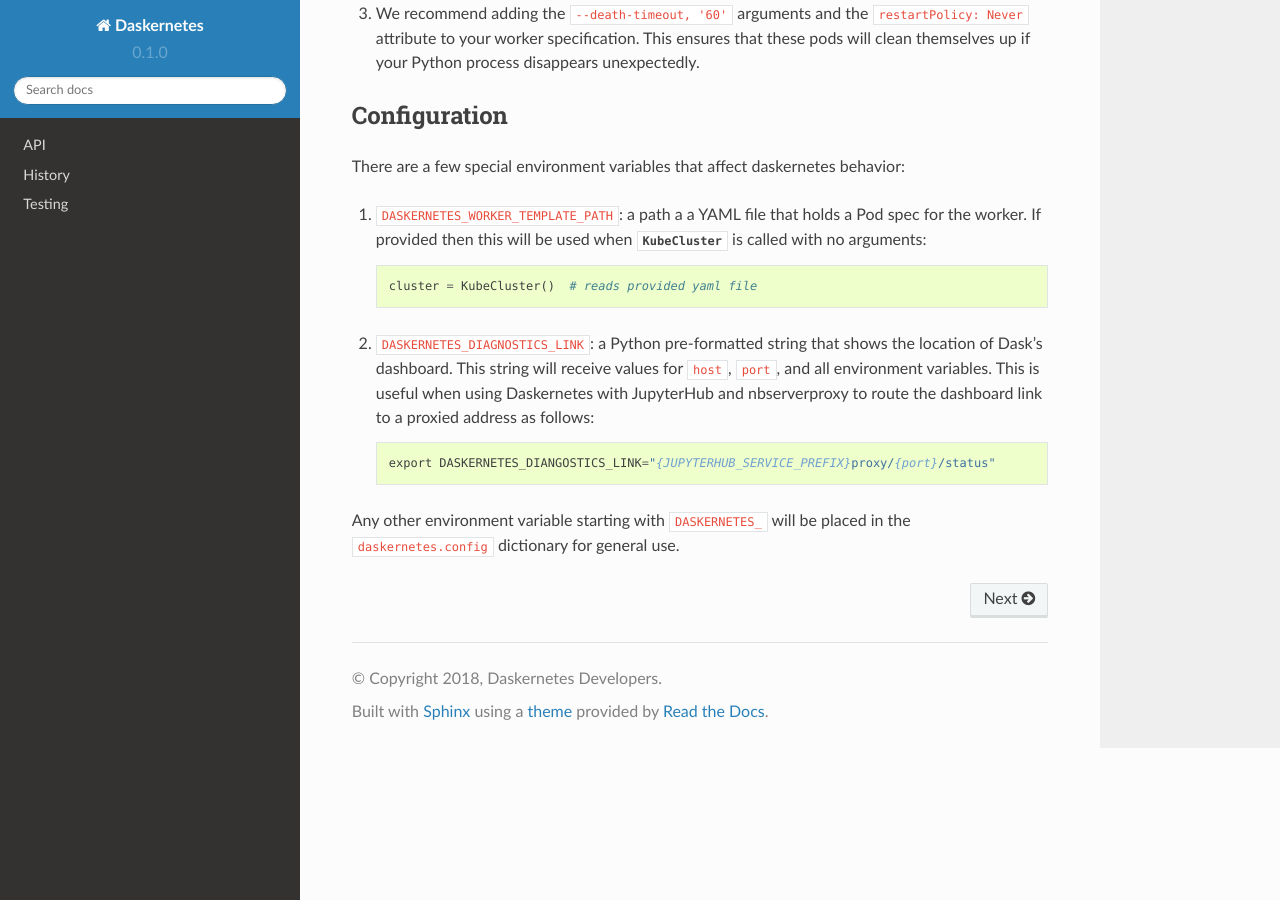
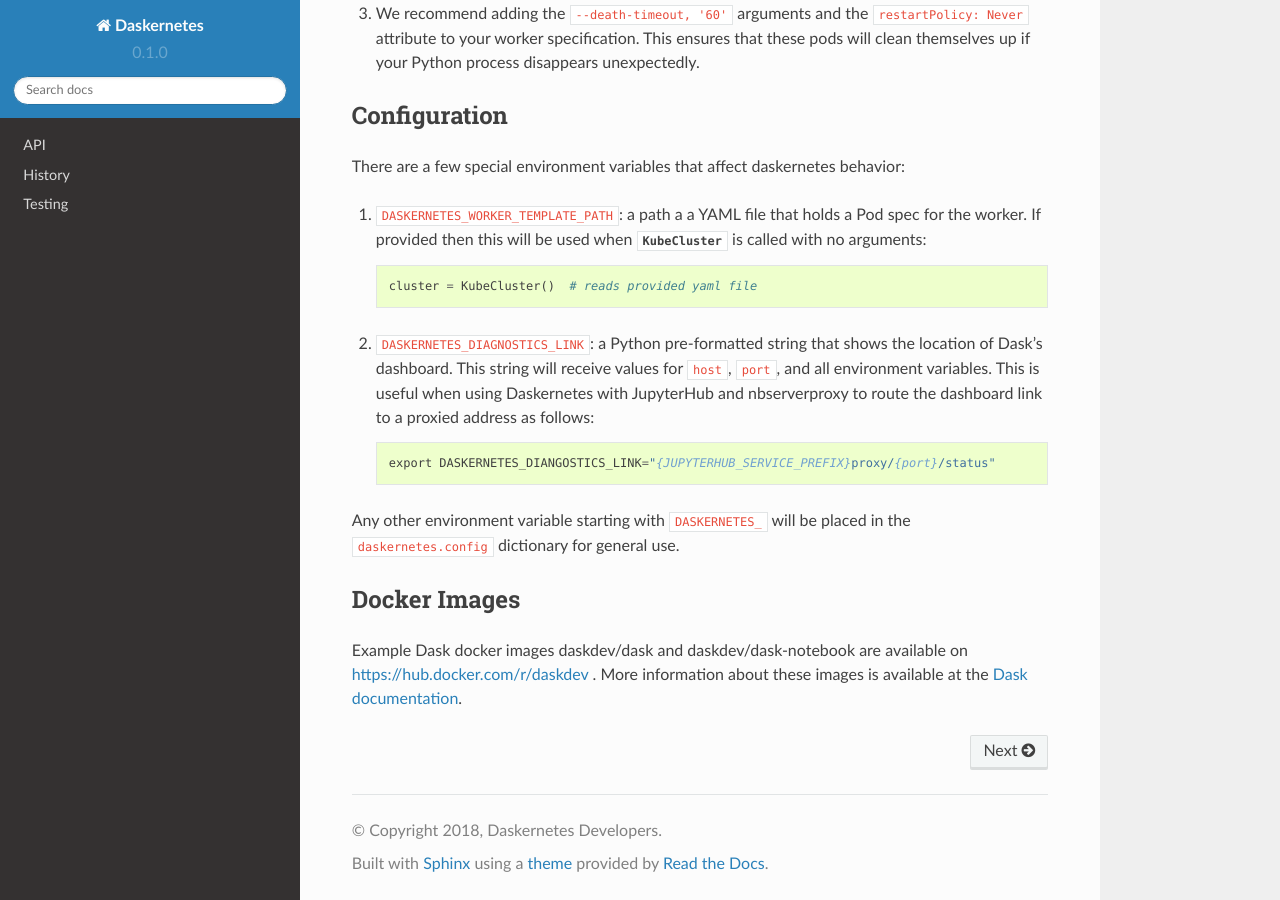
Before and after one commit to dask/dask-kubernetes, a Sphinx documentation site: the page built from doc/source/index.rst, in a window 1280 px wide and 900 px high, scrolled down 1238 px. Built offline with Sphinx 7.4.7 and the Read the Docs theme 2.0.0, drawn with Linux system fonts in a browser that asks for light colours.

Commit message:
add documentation section for example docker images

```diff
--- a/doc/source/index.rst
+++ b/doc/source/index.rst
@@ -93,6 +93,15 @@ Any other environment variable starting with ``DASKERNETES_`` will be placed in
 the ``daskernetes.config`` dictionary for general use.
 
 
+Docker Images
+-------------
+
+Example Dask docker images daskdev/dask and daskdev/dask-notebook
+are available on https://hub.docker.com/r/daskdev .
+More information about these images is available at the
+`Dask documentation <http://dask.pydata.org/en/latest/setup/docker.html>`_.
+
+
 .. toctree::
    :maxdepth: 1
    :hidden:
```
